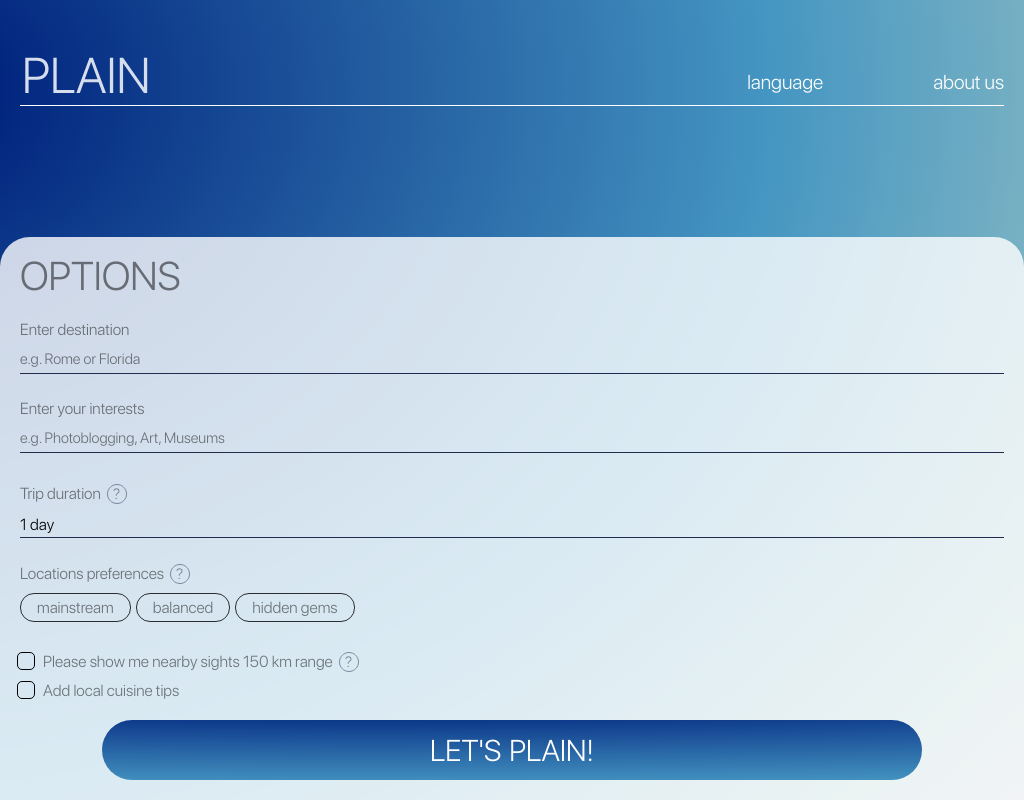
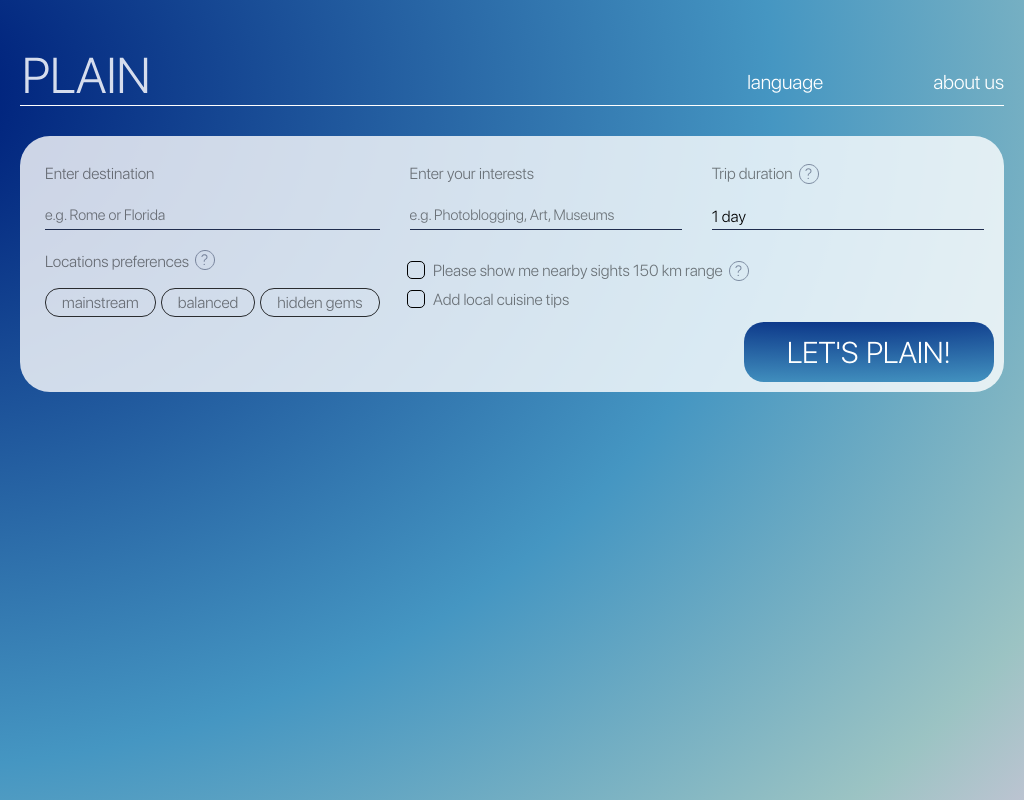
Before and after one commit to KoroLev2512/plain, a Next.js app: page / in a window 1024 px wide. Built offline with nearby package versions, Linux system fonts and the light colour scheme.

Commit message:
possible solution, looks bad

```diff
--- a/src/entities/Options/styles.module.scss
+++ b/src/entities/Options/styles.module.scss
@@ -247,7 +247,56 @@
 }
 
 
-@media (max-width: 1030px) {
+@media (min-width: 801px) and (max-width: 1031px) {
+  .inputGrid {
+    // width: 100%;
+    margin-right: 10px;
+    display: grid;
+    grid-template-columns: 1fr 1fr 1fr;
+    grid-template-rows: 1fr 1fr 1fr 1fr;
+  }
+
+
+  .inputGrid > div:nth-child(1) { grid-area: 1 / 1 / 2 / 2; }
+  .inputGrid > div:nth-child(2) { grid-area: 2 / 1 / 3 / 2; }
+  .inputGrid > div:nth-child(3) { grid-area: 1 / 2 / 2 / 3; }
+  .inputGrid > div:nth-child(4) { grid-area: 2 / 2 / 3 / 3; }
+  .inputGrid > div:nth-child(5) { grid-area: 1 / 3 / 2 / 4; }
+  .inputGrid > div:nth-child(6) { grid-area: 2 / 3 / 3 / 4; }
+  .inputGrid > div:nth-child(7) { grid-area: 3 / 1 / 4 / 2; }
+  .inputGrid > div:nth-child(8) { grid-area: 4 / 1 / 5 / 2; }
+
+
+  .wrapper {
+    flex-direction: column;
+    gap: 10px;
+    padding-bottom: 70px;
+  }
+
+  .button {
+    flex-direction: row;
+    position: absolute;
+    right: 10px;
+    bottom: -10px;
+    height: 48px;
+    width: 250px;
+  }
+
+  .checkbox {
+    top: 120px;
+    left: 370px;
+    position: absolute;
+  }
+
+  .firstLine {
+    margin: 0;
+    margin-right: 8px;
+  }
+}
+
+
+
+@media (max-width: 800px) {
   .firstLine {
     margin: 0;
     margin-right: 8px;
--- a/src/features/wrappers/ContentWrapper/styles.module.scss
+++ b/src/features/wrappers/ContentWrapper/styles.module.scss
@@ -23,7 +23,7 @@
   display: none; /* Скрываем скроллбар на устройствах с вебкит-движком (например, Safari и Chrome) */
 }
 
-@media (max-width: 1030px) {
+@media (max-width: 800px) {
   .wrapper {
     padding: 0;
   }
```
